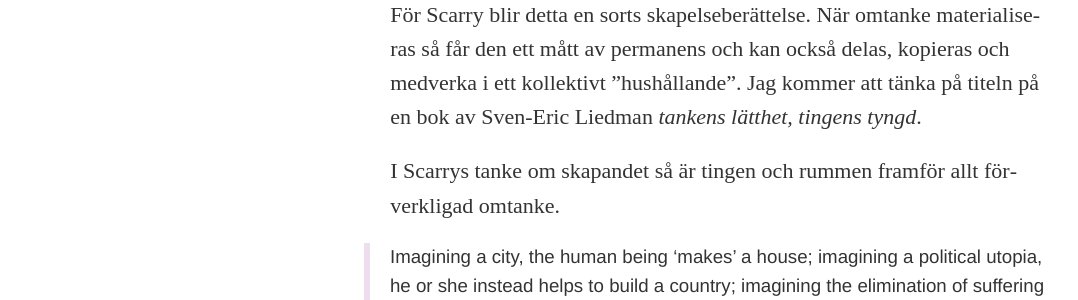
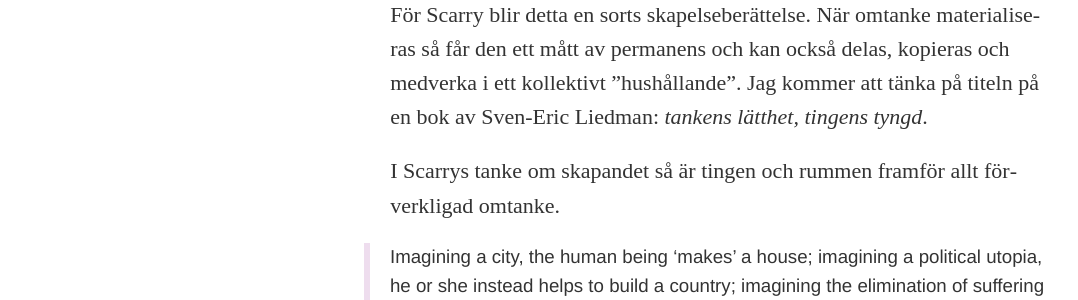
Before and after one commit to mbrock/sv, a Jekyll site: the page built from _posts/2015-04-05-elaine-scarry.html, in a window 1280 px wide and 900 px high, scrolled down 1345 px. Shown: the part 258-558 px from the top of the window, without its empty margins (26-1104 px from the left). Built offline with Jekyll 4.4.1, drawn with Linux system fonts in a browser that asks for light colours.

Commit message:
fix typo

```diff
--- a/_posts/2015-04-05-elaine-scarry.html
+++ b/_posts/2015-04-05-elaine-scarry.html
@@ -102,7 +102,7 @@ För Scarry blir detta en sorts skapelse&shy;berättelse. När omtanke
 ma&shy;te&shy;ri&shy;a&shy;li&shy;se&shy;ras så får den ett mått av
 permanens och kan också delas, kopi&shy;eras och med&shy;ver&shy;ka i
 ett kollektivt &rdquo;hushållande&rdquo;. Jag kommer att tänka på
-titeln på en bok av Sven-Eric Liedman <i>tankens lätthet, tingens
+titeln på en bok av Sven-Eric Liedman: <i>tankens lätthet, tingens
 tyngd</i>.
 
 <p>I Scarrys tan&shy;ke om skapandet så är tingen och rummen framför
```
